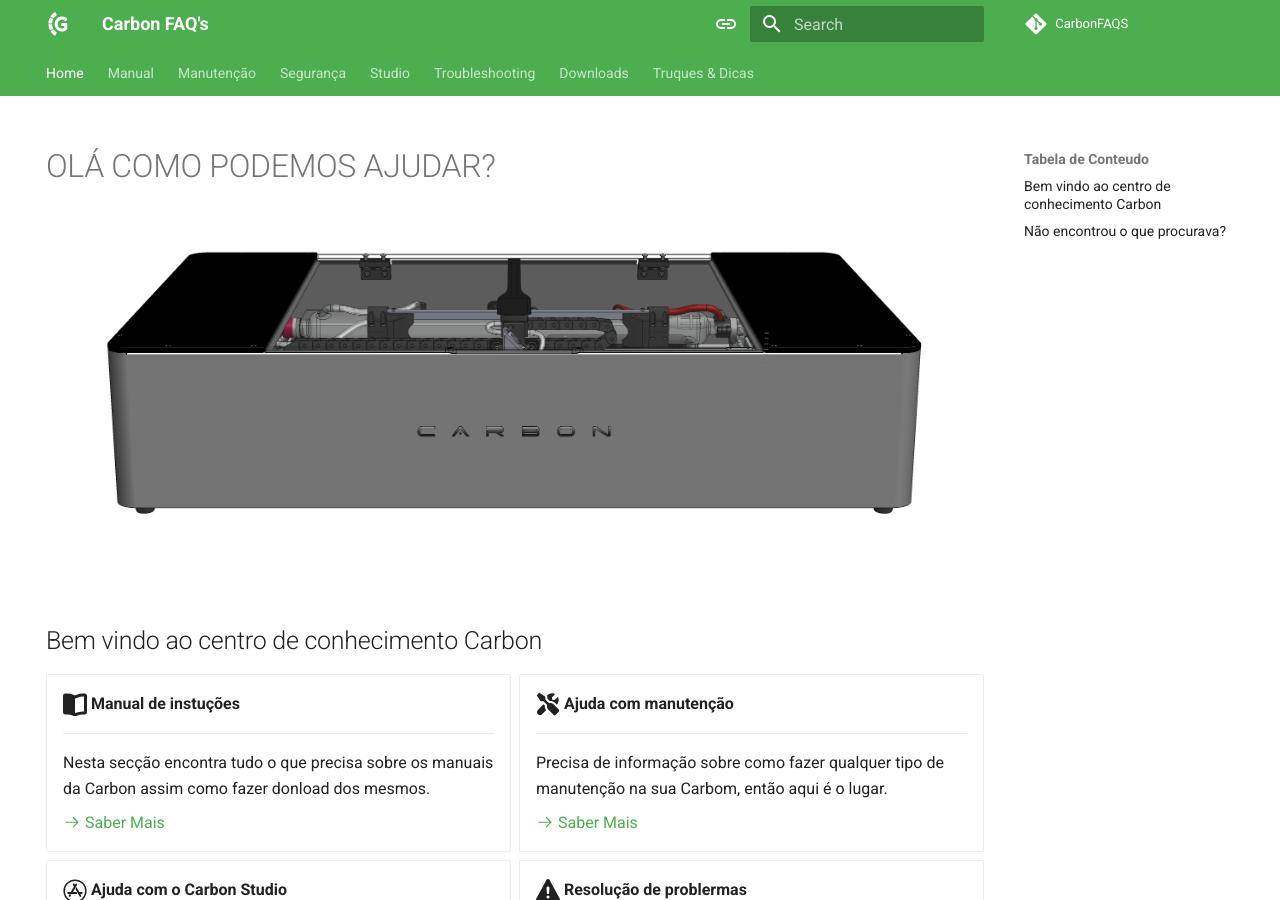
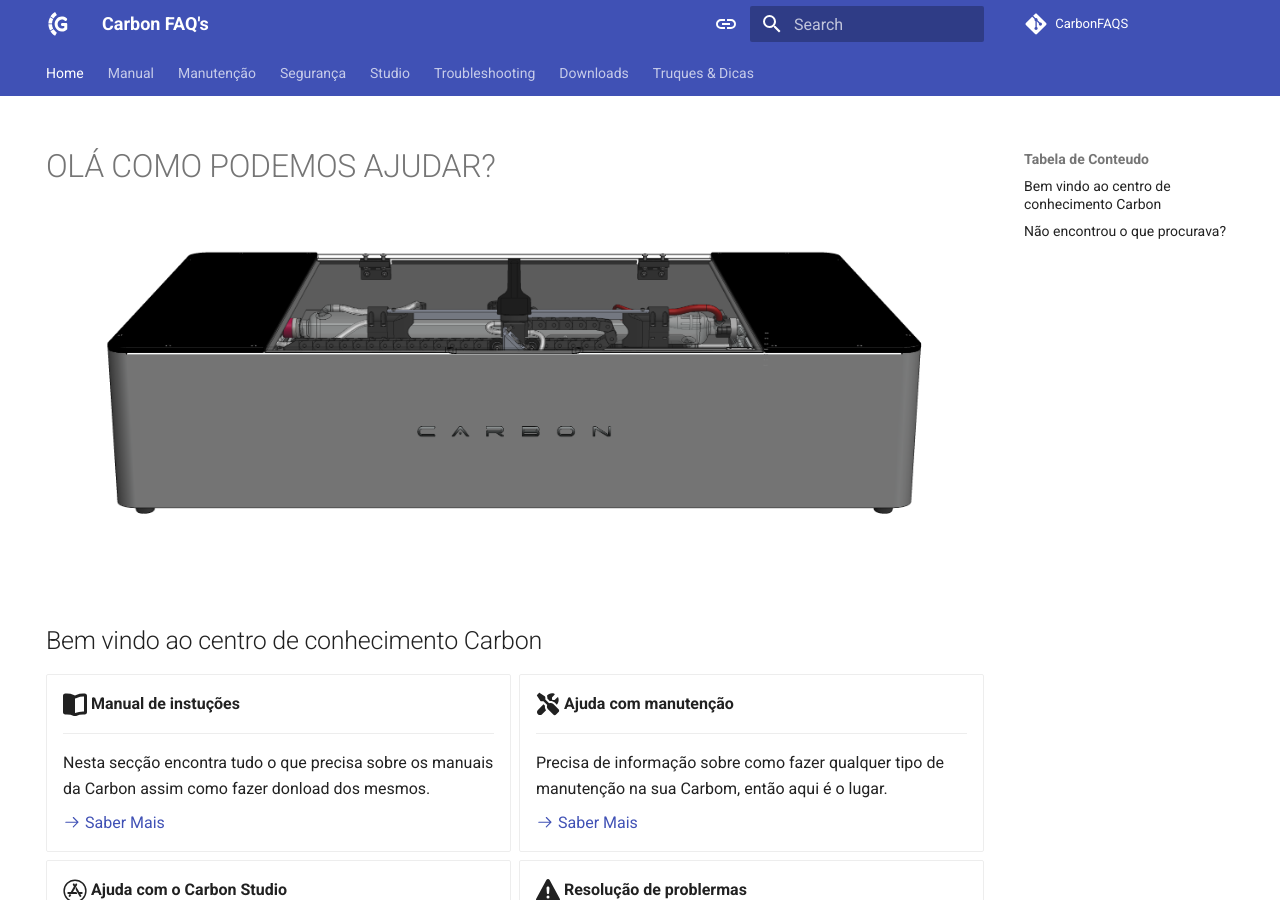
Before and after one commit to GadgetPlusKDB/Carbon-FAQS, an MkDocs documentation site: the page built from docs/index.md, in a window 1280 px wide and 900 px high. Built offline with MkDocs 1.6.1 and Material for MkDocs 9.7.7, drawn with Linux system fonts in a browser that asks for light colours; comment, search, counter and statistics services are not loaded.

Commit message:
$Update Primeiros Passos

```diff
--- a/mkdocs.yml
+++ b/mkdocs.yml
@@ -41,8 +41,8 @@
       toggle:
         icon: material/toggle-switch-off-outline
         name: Mudar para modo escuro
-      primary: green
-      accent: deep purple
+      primary: indigo
+      accent: blue
 
     # Palette toggle for dark mode
     - media: "(prefers-color-scheme: dark)"
@@ -50,8 +50,8 @@
       toggle:
         icon: material/toggle-switch
         name: Mudar para modo Claro
-      primary: green
-      accent: lime
+      primary: indigo
+      accent: blue
 
   icon:
     admonition:
```
